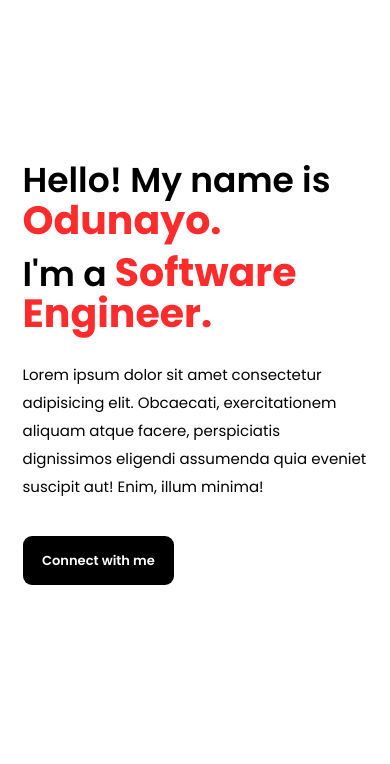
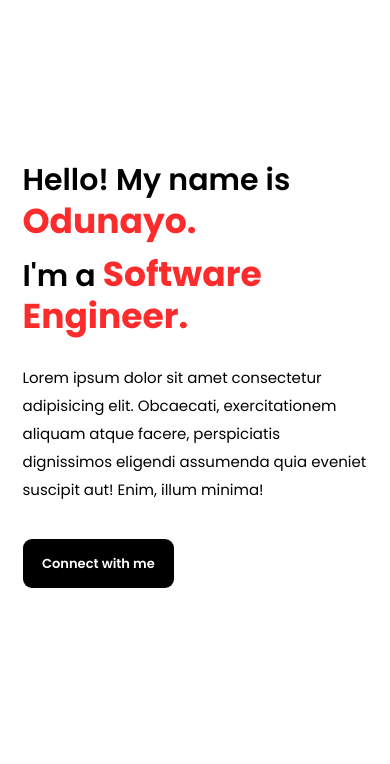
Before and after one commit to ayodeji334/portfolio-web-v1, a plain HTML site: page index.html in a window 390 px wide. Shown: the part 80-844 px from the top of the page. Drawn offline with nearby package versions, Linux system fonts and the light colour scheme; a script that the page names is missing.

Commit message:
reduce font size on mobile

```diff
--- a/css/responsive.css
+++ b/css/responsive.css
@@ -94,6 +94,12 @@
         width: 350px;
         height: 350px;
     }
+    div.description p.title, div.description span.title-outline{
+        font-size: 2.3rem;
+    }
+    div.description span.title-outline{
+        font-size: 2.63rem;
+    }
 }
 
 @media screen  and (max-width: 570px) {
@@ -108,12 +114,6 @@
     div.intro {
         padding-top: 20px;
     }
-    div.description p.title, div.description span.title-outline{
-        font-size: 2rem;
-    }
-    div.description span.title-outline{
-        font-size: 2.33rem;
-    }
 }
 
 @media screen and (min-width: 1390px) {
--- a/css/styles.css
+++ b/css/styles.css
@@ -283,7 +283,7 @@ img{
 }
 div.description p.title, div.description span.title-outline{
     font-weight: 600;
-    font-size: 2.3rem;
+    font-size: 2rem;
     line-height: 2.7rem;
     color: black;
     width: 100%;
@@ -291,7 +291,7 @@ div.description p.title, div.description span.title-outline{
 }
 div.description span.title-outline{
     color: var(--primary-1);
-    font-size: 2.63rem;
+    font-size: 2.3rem;
     font-weight: 700;
 }
 .m-0{
```
